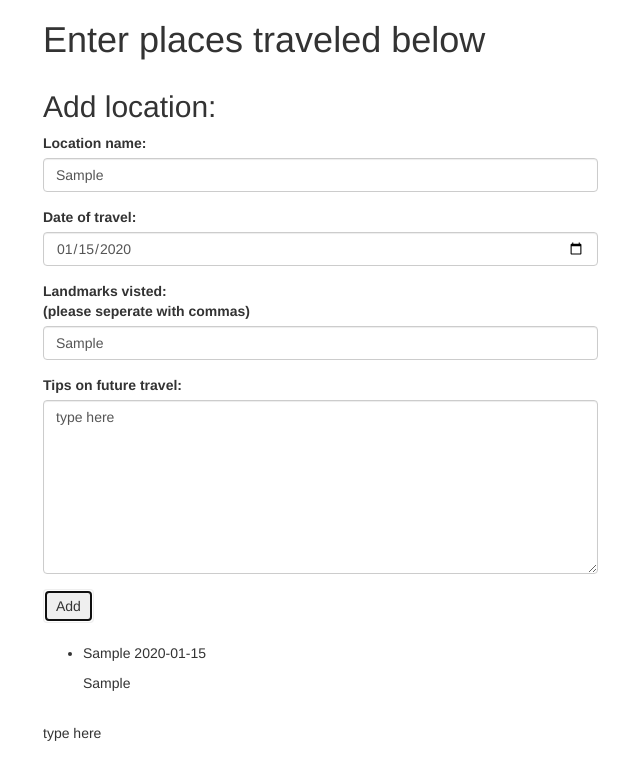
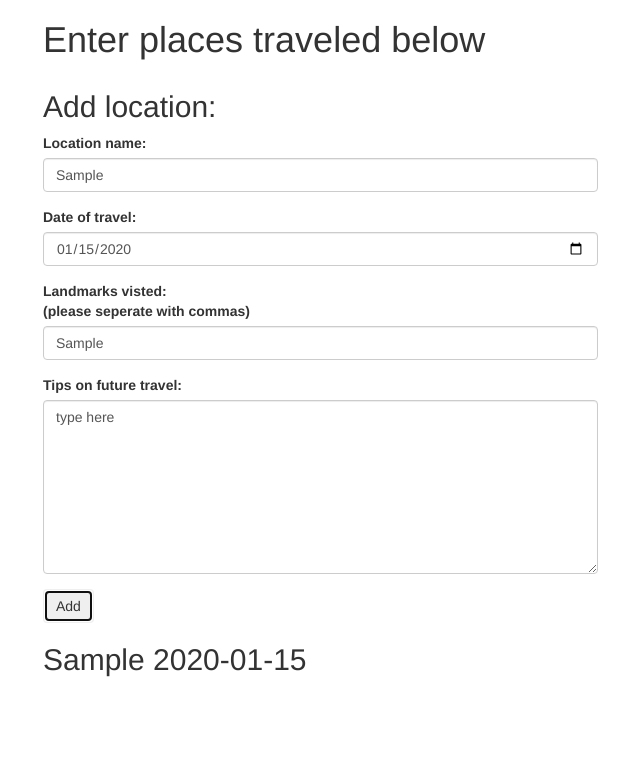
Before and after one commit to Xesme/places, a plain HTML site: page index.html in a window 1280 px wide. Both pictures are taken after typing "Sample", "2020-01-15", "Sample" into the empty fields and a click on the button "Add". Shown: the whole page, without its empty margins (27-667 px from the left). Drawn offline with nearby package versions, Linux system fonts and the light colour scheme.

Commit message:
add user interface content, (this) jQuery, debug toggle, parent-child, and next traversing

```diff
--- a/css/styles.css
+++ b/css/styles.css
@@ -6,6 +6,16 @@ ol {
   list-style: none;
 }
 
-.output-hidden {
+/*.output-box-hid {
+  display: none;
+}*/
+
+#list-places {
+  color: blue;
 
 }
+
+#list-places:hover {
+  text-decoration: underline;
+
+}
--- a/index.html
+++ b/index.html
@@ -41,16 +41,18 @@
 
             <button type="submit" class="btn">Add</button>
           </form>
-          <div class="output-box">
-
+          <!-- <div class="output-box">
             <br>
             <ul id="list-places">
-
             </ul>
             <div class="output-box-hid">
               <ol id="output-landmarks">
               </ol>
               <br>
+            </div> -->
+            <div class="output-box-hid">
+
+
             </div>
             <!-- <div class="output-info">
             </div> -->
--- a/js/scripts.js
+++ b/js/scripts.js
@@ -23,13 +23,40 @@ $(document).ready(function(){
 
     var newPlace = new Places(inputPlace, inputDate, inputLocation, inputTip);
 
-    $("ul#list-places").append("<li>" + newPlace.nameDate() + "</li>");
+    // $("ul#list-places").append("<li>" + newPlace.nameDate() + "</li>");
+    //
+    // for (var index = 0; index < newPlace.landmarks.length; index += 1 ) {
+    //   $("ol#output-landmarks").append("<li>" + newPlace.landmarks[index] + "</li>");
+    // }
+    //
+    // $(".output-box-hid").append(newPlace.tips);
+
+
+    $(".output-box-hid").append("<h2>" + newPlace.nameDate() + "</h2>");
+
+
+    $(".output-box-hid").append("<ol></ol>");
+
 
     for (var index = 0; index < newPlace.landmarks.length; index += 1 ) {
-      $("ol#output-landmarks").append("<li>" + newPlace.landmarks[index] + "</li>");
+      $(".output-box-hid").children().last().append("<li>" + newPlace.landmarks[index] + "</li>");
     }
 
-    $(".output-box-hid").append(newPlace.tips);
+    $(".output-box-hid").children().last().append("<br>" + "<li>Tips: <br>" + inputTip + "</li>" + "<br>");
+
+    $(".output-box-hid").children().last().children().hide();
+
+    $(".output-box-hid h2:last-of-type").click(function() {
+      $(this).next("ol").children("li").toggle();
+      // alert("this toggle doe");
+    });
 
   });
+
+  // $(".output-box").click(function() {
+  //   $(".output-box-hid").toggle();
+  // });
+
+
+
 });
```
